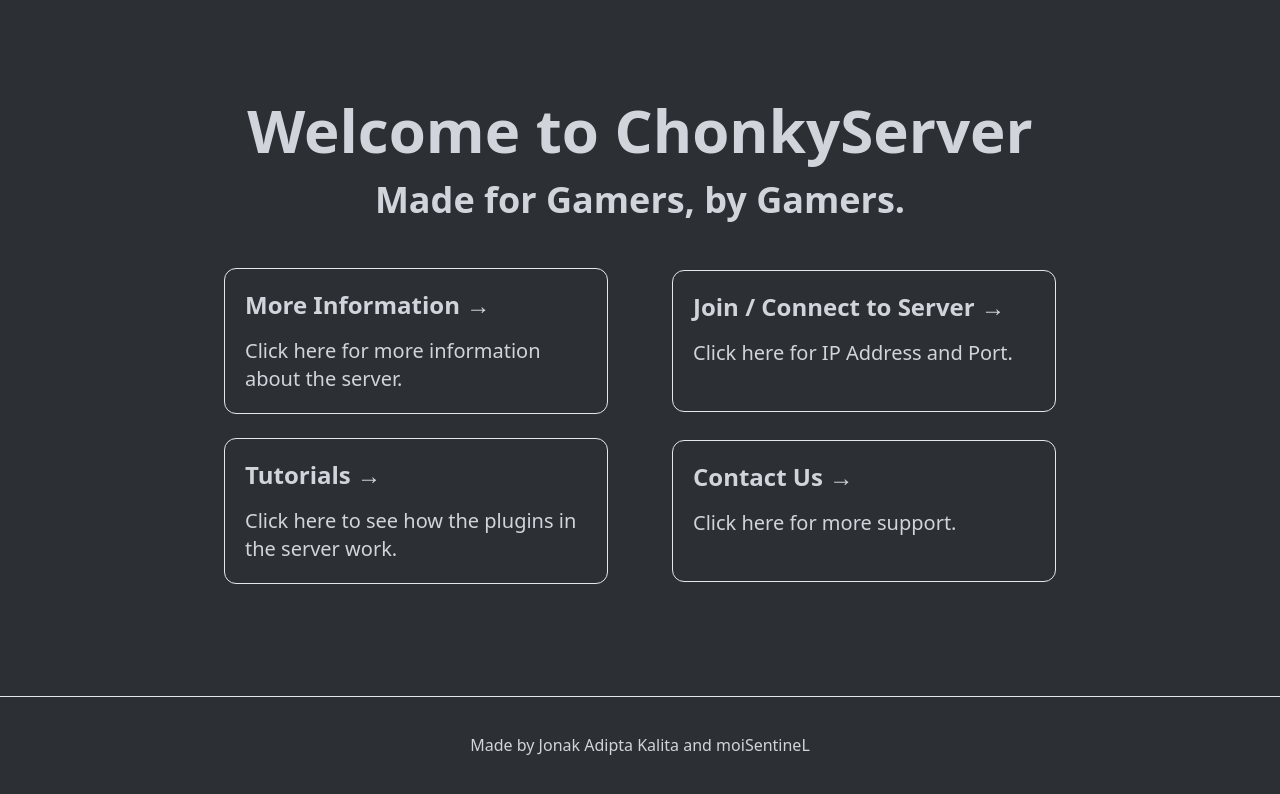
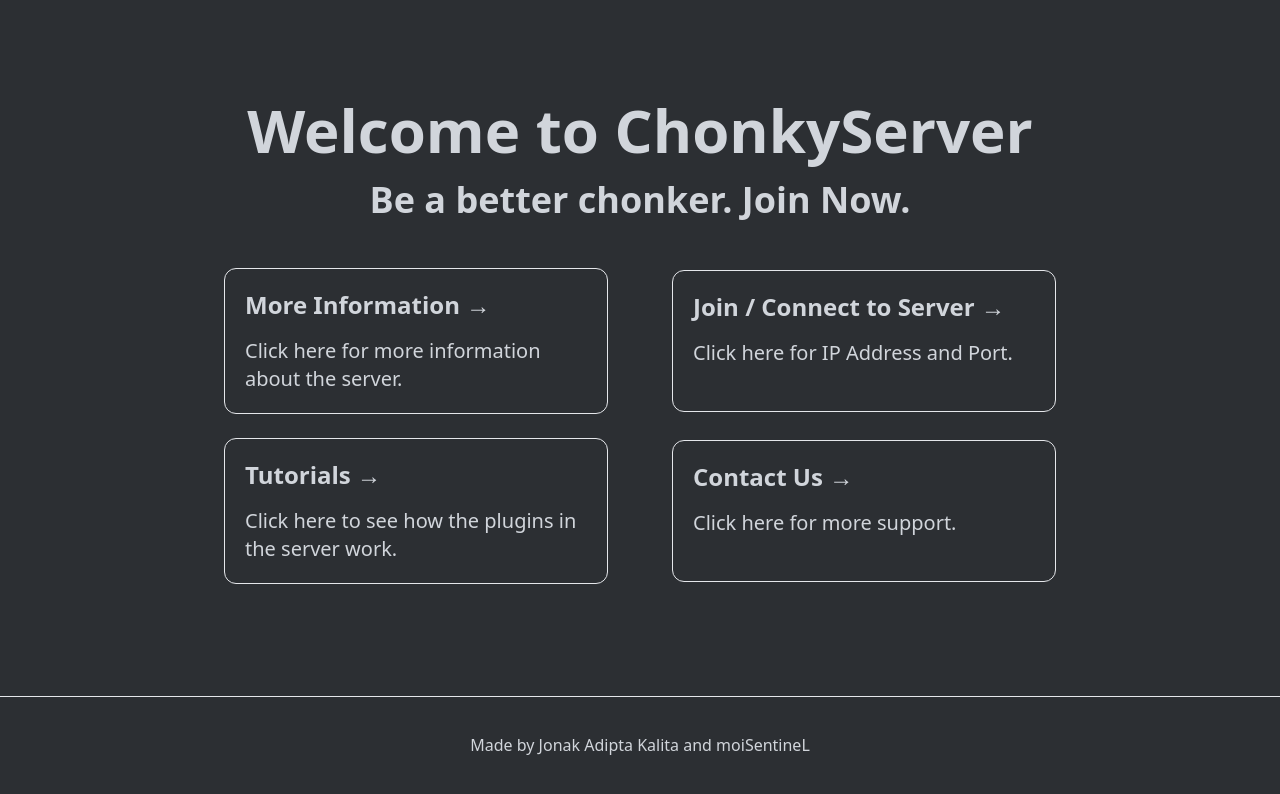
Before and after one commit to moiSentineL/chonkyserver-web, a Next.js app: page / in a window 1280 px wide. Shown: the top 794 px of the page. Built offline with nearby package versions, Linux system fonts and the light colour scheme.

Commit message:
Motto Change

```diff
--- a/pages/index.tsx
+++ b/pages/index.tsx
@@ -13,7 +13,7 @@ const Home = () => {
                     Welcome to ChonkyServer
                 </h1>
                 <div className="lg:pt-5 text-2xl font-bold sm:text-6xl lg:-mt-10 lg:text-4xl">
-                    Made for Gamers, by Gamers.
+                    Be a better chonker. Join Now.
                 </div>
 
                 <div className="mt-6 flex max-w-4xl flex-wrap items-center justify-around sm:w-full">
```
